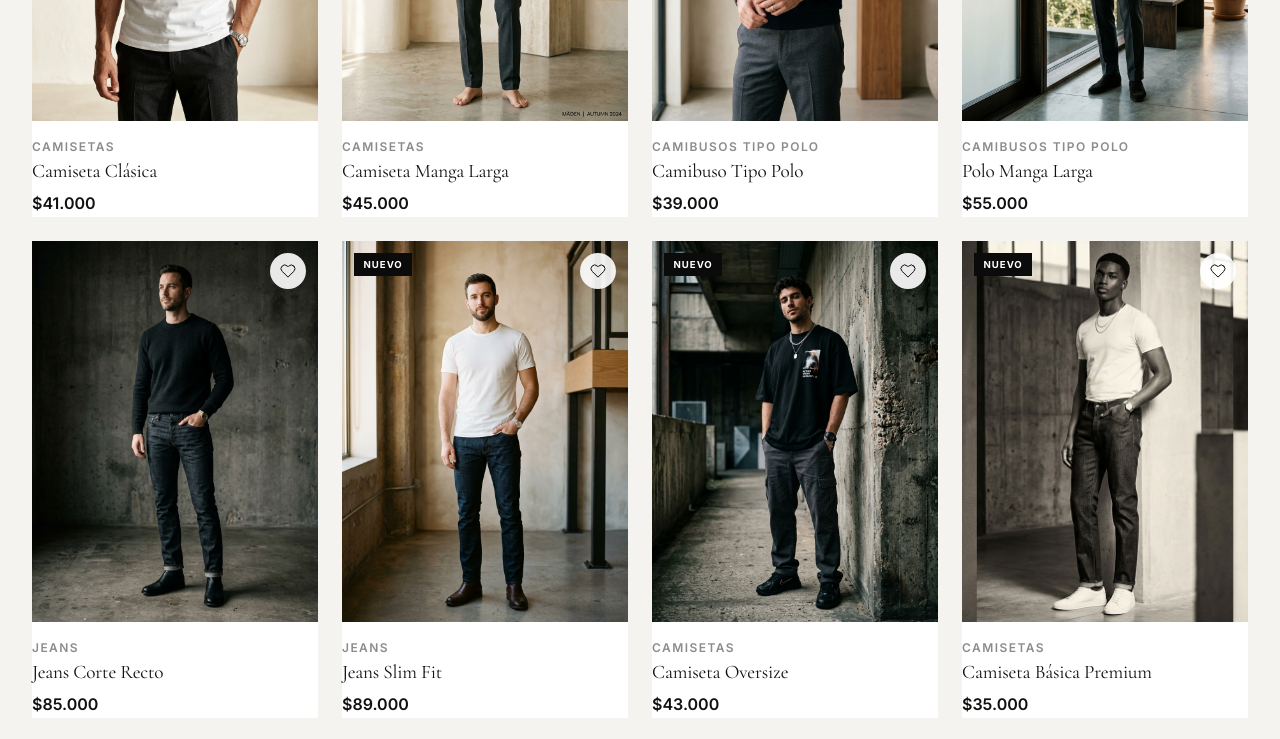
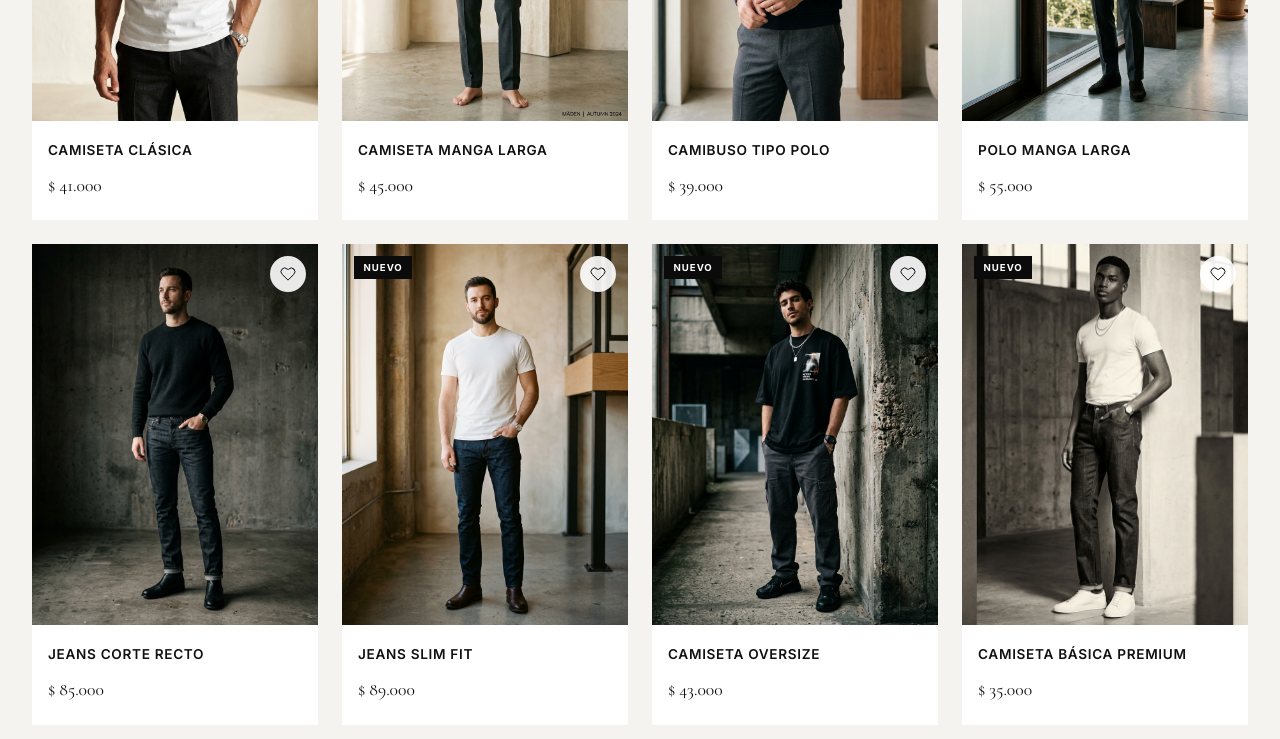
Before and after one commit to alexanderst2005-lab/TIENDAONLINE, a plain HTML site: page catalogo.html in a window 1280 px wide. Shown: the part 840-1579 px from the top of the page. Drawn offline with nearby package versions, Linux system fonts and the light colour scheme.

Commit message:
Update product card styles to match reference

```diff
--- a/css/components.css
+++ b/css/components.css
@@ -1666,25 +1666,23 @@
 }
 
 .card-body {
-  padding: var(--space-4) 0 0;
+  padding: 1.25rem 1rem;
+  background: var(--color-bg-white);
 }
 
 .card-category {
-  font-size: var(--text-xs);
+  display: none;
+}
+
+.card-name {
+  font-family: var(--font-sans);
+  font-size: 0.85rem;
   font-weight: 600;
-  letter-spacing: 0.12em;
   text-transform: uppercase;
-  color: var(--color-accent);
-  margin-bottom: var(--space-1);
-}
-
-.card-name {
-  font-family: var(--font-serif);
-  font-size: 1.2rem;
-  font-weight: 400;
-  color: var(--color-text-primary);
-  margin-bottom: var(--space-2);
-  line-height: 1.2;
+  letter-spacing: 0.05em;
+  color: var(--color-text-primary);
+  margin-bottom: var(--space-3);
+  line-height: 1.4;
 }
 
 .card-meta {
@@ -1692,13 +1690,12 @@
   align-items: center;
   justify-content: space-between;
   gap: var(--space-3);
-  margin-top: var(--space-2);
 }
 
 .card-price {
-  font-family: var(--font-sans);
-  font-size: var(--text-base);
-  font-weight: 600;
+  font-family: var(--font-serif);
+  font-size: 1.1rem;
+  font-weight: 400;
   color: var(--color-text-primary);
 }
 
@@ -2816,15 +2813,6 @@
     gap: var(--space-4);
   }
 
-  .card-name {
-    font-size: 1rem;
-    margin-bottom: var(--space-1);
-  }
-
-  .card-price {
-    font-size: 0.95rem;
-  }
-
   .card-actions {
     display: none !important;
   }
--- a/js/data.js
+++ b/js/data.js
@@ -28,7 +28,7 @@ const CONFIG = {
 // FUNCIÓN HELPER: FORMATEAR PRECIO
 // ============================================
 function formatPrice(amount) {
-  return CONFIG.currencySymbol + amount.toLocaleString(CONFIG.currencyLocale);
+  return CONFIG.currencySymbol + ' ' + amount.toLocaleString(CONFIG.currencyLocale);
 }
 
 // ============================================
```
